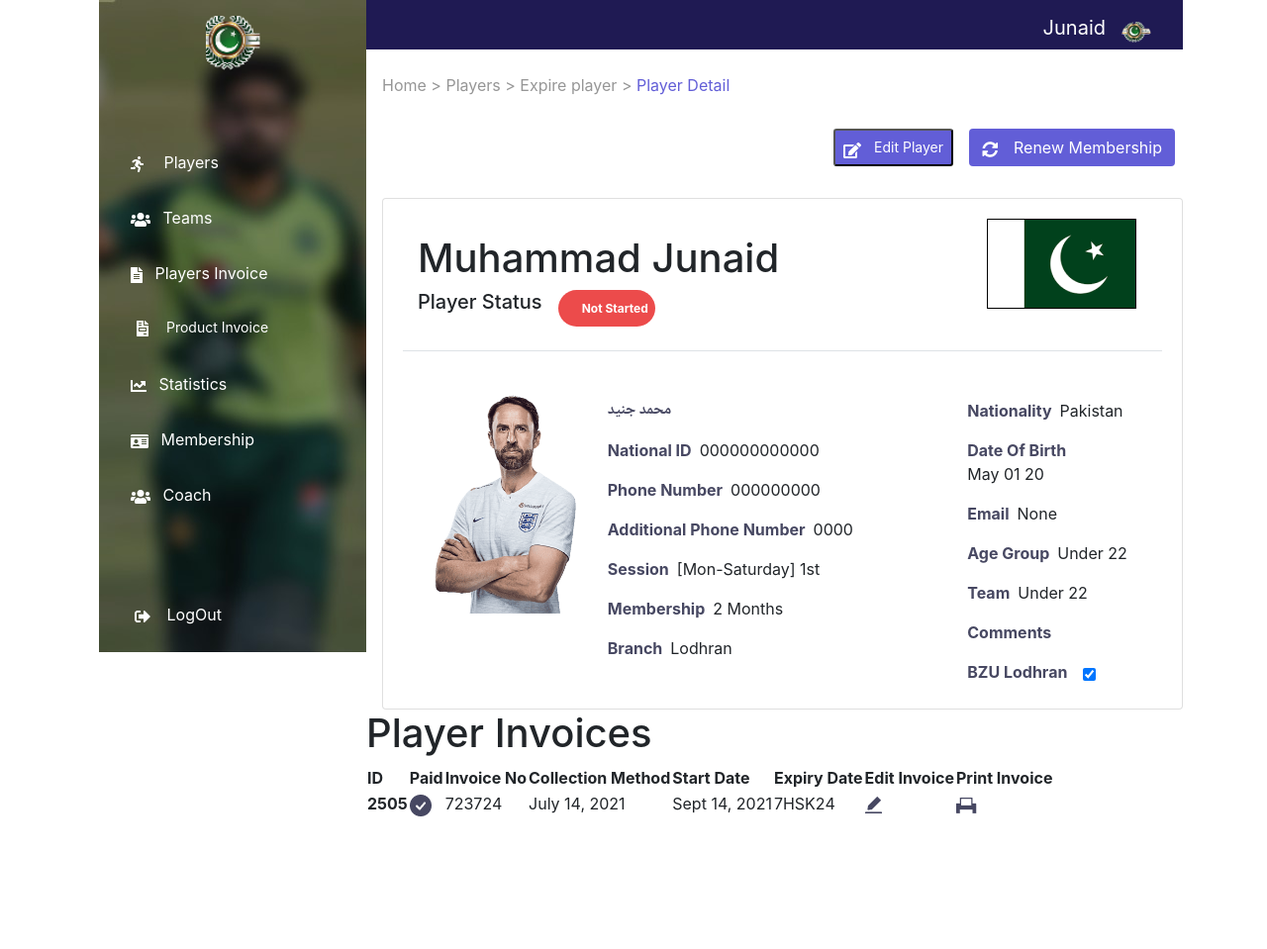
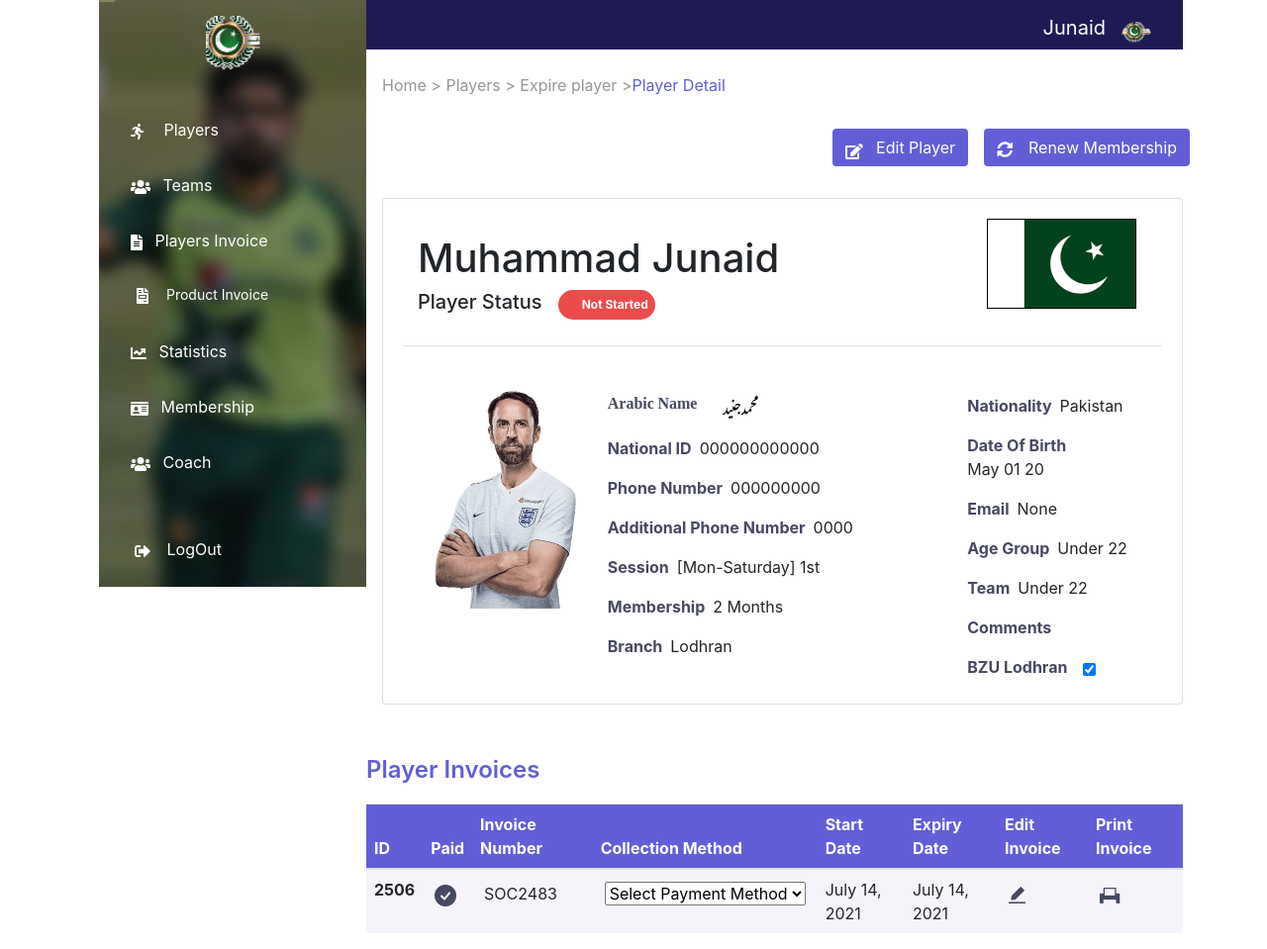
Before and after one commit to mjunaidqasim786/Figma_player, a plain HTML site: page index.html in a window 1280 px wide. Shown: the whole page at 99% size. Before the commit the page ends 826 px from the top, so only its background shows below. Drawn offline with nearby package versions, Linux system fonts and the light colour scheme.

Commit message:
6th Commit

```diff
--- a/CSS/style.css
+++ /dev/null
@@ -1,18 +0,0 @@
-.table-title{
- font-family: 'Inter';
-font-style: normal;
-font-weight: 600;
-font-size: 24px;
-line-height: 29px;
-color: #625ED7;
-}
-.maintable
-{
-    margin-top: 100px;
-    margin-left: 500px;
-}
-.tablehead
-{
-    background: #625ED7;
-}
-@import url(https://fonts.googleapis.com/earlyaccess/notonaskharabic.css);
--- a/index.html
+++ b/index.html
@@ -8,9 +8,53 @@
 
   <link rel="stylesheet" src="/CSS/style.css">
 
-  <link rel="stylesheet" href="https://fonts.googleapis.com/css?family=Tangerine">
+  <!-- <style>
+    .dropbtn {
+      background-color: transparent;
+      color: black;
+;
 
+      border: none;
+      cursor: pointer;
+    }
+
+    .dropdown {
+      position: relative;
+      display: inline-block;
+    }
+
+    .dropdown-content {
+      display: none;
+      position: absolute;
+      background-color: #f9f9f9;
+      min-width: 160px;
+      box-shadow: 0px 8px 16px 0px rgba(0, 0, 0, 0.2);
+      z-index: 1;
+    }
+
+    .dropdown-content a {
+      color: black;
+      padding: 12px 16px;
+      text-decoration: none;
+      display: block;
+    }
+
+    .dropdown-content a:hover {
+      background-color: #f1f1f1
+    }
+
+    .dropdown:hover .dropdown-content {
+      display: block;
+    }
+
+    .dropdown:hover .dropbtn {
+      background-color:  #F6F4FA;
+    }
+  </style> -->
   <!-- Bootstrap CSS -->
+
+  <!-- <link href="https://cdn.jsdelivr.net/npm/bootstrap@5.2.0-beta1/dist/css/bootstrap.min.css" rel="stylesheet" integrity="sha384-0evHe/X+R7YkIZDRvuzKMRqM+OrBnVFBL6DOitfPri4tjfHxaWutUpFmBp4vmVor" crossorigin="anonymous"> -->
+
   <link rel="stylesheet" href="https://cdn.jsdelivr.net/npm/bootstrap@4.0.0/dist/css/bootstrap.min.css"
     integrity="sha384-Gn5384xqQ1aoWXA+058RXPxPg6fy4IWvTNh0E263XmFcJlSAwiGgFAW/dAiS6JXm" crossorigin="anonymous">
 
@@ -29,7 +73,7 @@
               <img class="bcg1 " src="/Assets/Al-Hilal_newlogo 2.png" alt="">
             </div>
             </a>
-            <hr>
+
             <ul class="nav nav-pills flex-column mb-auto textcus">
               <li class="nav-item">
 
@@ -75,7 +119,7 @@
                 </a>
               </li>
 
-              <hr>
+
               <li>
                 <a href="#" class="nav-link text-white mt-5">
                   <img class="mr-2" src="/Assets/LogOut.png" alt="">
@@ -96,17 +140,20 @@
             <img src="/Assets/Ellipse11.png" width="30" height="30" alt="">
           </a>
         </nav>
-        <div class="mt-4 ml-3">
+
+        <div class="row mt-4 ml-3">
           <span style="color:#969696">Home > Players > Expire player > </span>
           <span style="color: #625ED7;">Player Detail</span>
         </div>
-        <div class="mt-4 d-flex justify-content-end">
-          <button class=" btn-sm m-2 text-white " style="background-color:#625ED7;"> <img src="/Assets/edit.png" alt=""
+
+        <div class="row mt-4 d-flex justify-content-end">
+          <button class="btn btn-md m-2 text-white " style="background-color:#625ED7;"> <img src="/Assets/edit.png" alt=""
               class="mr-2"> Edit Player</button>
-          <button class="btn m-2 text-white " style="background-color:#625ED7 ;"> <img src="/Assets/renew.png"
+          <button class="btn btn-md m-2 text-white " style="background-color:#625ED7 ;"> <img src="/Assets/renew.png"
               class="mr-3 " alt="">Renew Membership</button>
         </div>
-        <div class="card ml-3 mt-4">
+
+        <div class="shadow card ml-3 mt-4 ">
           <div class="card-body">
             <div class="container">
               <div class="row border-bottom pb-4">
@@ -115,8 +162,8 @@
                   <h1>Muhammad Junaid</h1>
                   <div class="d-flex">
                     <h5>Player Status</h5>
-                    <button type="button" class="badge badge-pill text-white ml-3 border-0 pl-4"
-                      style="background-color: #EC4B4B; height: 37px;"> Not Started</button>
+                    <button type="button" class="badge badge-pill text-white ml-3 border-0 pl-4 "
+                      style="background-color: #EC4B4B; height: 30px;"> Not Started</button>
                   </div>
                 </div>
                 <div class="col-md-3">
@@ -128,7 +175,7 @@
 
               <div class="row ">
                 <div class="col-md-3 mt-4">
-                  <img class="mt-3" style="width: 190px; height: 225px;" src="/Assets/gareth-southgate.png" >
+                  <img class="mt-3" style="width: 190px; height: 225px;" src="/Assets/gareth-southgate.png">
                 </div>
 
                 <div class="col-md-9">
@@ -136,7 +183,11 @@
                     <div class="row">
                       <div class="col-md-8 ">
                         <div class="row mt-5">
-                          <span style="color: #474862; font-weight: 700; font-family: 'Noto Naskh Arabic', serif;">محمد جنید</span>
+
+                          <span
+                            style="color: #474862; font-weight: 700; font-family: 'Noto Naskh Arabic', serif;">Arabic
+                            Name</span>
+                          <img src="/Assets/name.png" class="ml-4" style="width:40px" alt="">
                         </div>
                         <div class="row mt-3">
                           <span class="mr-2" style="color: #474862; font-weight: 700">National ID </span><span
@@ -188,7 +239,8 @@
                           <span class="mr-2" style="color: #474862; font-weight: 700">Comments </span>
                         </div>
                         <div class="row mt-3">
-                          <span class="mr-2" style="color: #474862; font-weight: 700">BZU Lodhran </span><input type="checkbox" class="m-2" checked name="" id=""></span>
+                          <span class="mr-2" style="color: #474862; font-weight: 700">BZU Lodhran </span><input
+                            type="checkbox" class="m-2" checked name="" id=""></span>
                         </div>
                       </div>
 
@@ -200,44 +252,62 @@
             </div>
           </div>
         </div>
-        <footer>
-          <div class="">
-            <div class="">
-              <h1>Player Invoices</h1>
-            </div>
-            <table class="justify-content-between">
 
-              <div class="d">
-                <tr>
-                  <th>ID</th>
-                  <th>Paid</th>
-                  <th>Invoice No</th>
-                  <th>Collection Method</th>
-                  <th>Start Date</th>
-                  <th>Expiry Date</th>
-                  <th>Edit Invoice</th>
-                  <th>Print Invoice</th>
+
+        <p style="color: #625ED7; font-weight: 600; font-size: 24px;" class="mt-md-5 mb-md-3 ">Player Invoices</p>
+        <div class="table-responsive-md">
+          <table class="table ">
+            <thead style="background-color:#625ED7 ;">
+              <tr class="text-white">
+                <th class="p-2 " scope="col">ID</th>
+                <th class="p-2 " scope="col">Paid</th>
+                <th class="p-2 " scope="col">Invoice Number</th>
+                <th class="p-2 " scope="col">Collection Method</th>
+                <th class="p-2 " scope="col">Start Date</th>
+                <th class="p-2 " scope="col">Expiry Date</th>
+                <th class="p-2 " scope="col">Edit Invoice</th>
+                <th class="p-2 " scope="col">Print Invoice</th>
               </tr>
             </thead>
+            <tbody style="background-color: #F6F4FA;">
+              <tr>
+                <th class="p-2">2506</th>
+                <td><img src="/Assets/tick.png" alt=""></td>
+                <td>SOC2483</td>
+                <td >
+                  <select class="">
+                    <option selected>Select Payment Method</option>
+                    <option value="mada"> mada </option>
+                    <option value="visa">VISA</option>
+                    <option value="pkr">PKR</option>
+                  </select>
+                  <!-- <div class="dropdown">
+                    <button class="dropbtn">
+                      Payment Method
+                    </button>
+
+                    <div class="dropdown-content">
+                      <a href="#">
+                        Mada <img src="/Assets/mada.png" width="20" height="15"></a>
+
+                      <a href="#" >
+                         PKR <img class="float-end" src="/Assets/pkr.png" width="20" height="15"></a>
+                      <a href="#">
+                       VISA   <img src="/Assets/visa.png" width="20" height="15"></a>
+
                     </div>
-              <thead>
-              <tbody>
-                <tr>
-                  <th>2505</th>
-                  <td><img src="/Assets/tick.png"></td>
-                  <td>723724</td>
-                  <td>July 14, 2021</td>
-                  <td>Sept 14, 2021</td>
-                  <td>7HSK24</td>
-                  <td><img src="/Assets/pen.png"></td>
-                  <td><img src="/Assets/print.png"></td>
+                  </div> -->
+                </td>
+                <td class="p-2">July 14, 2021</td>
+                <td class="p-2">July 14, 2021</td>
+                <td><img src="/Assets/pen.png" alt=""></td>
+                <td><img src="/Assets/print.png" alt=""></td>
               </tr>
-
 
             </tbody>
 
-
-            </table>
+        </div>
+      </div>
     </div>
   </div>
 
```
Also changed, not shown: Assets/mada.png (added), Assets/name.png (added), Assets/pkr.png (added), Assets/visa.png (added). Lines whose indentation alone changed are shown as unchanged.
